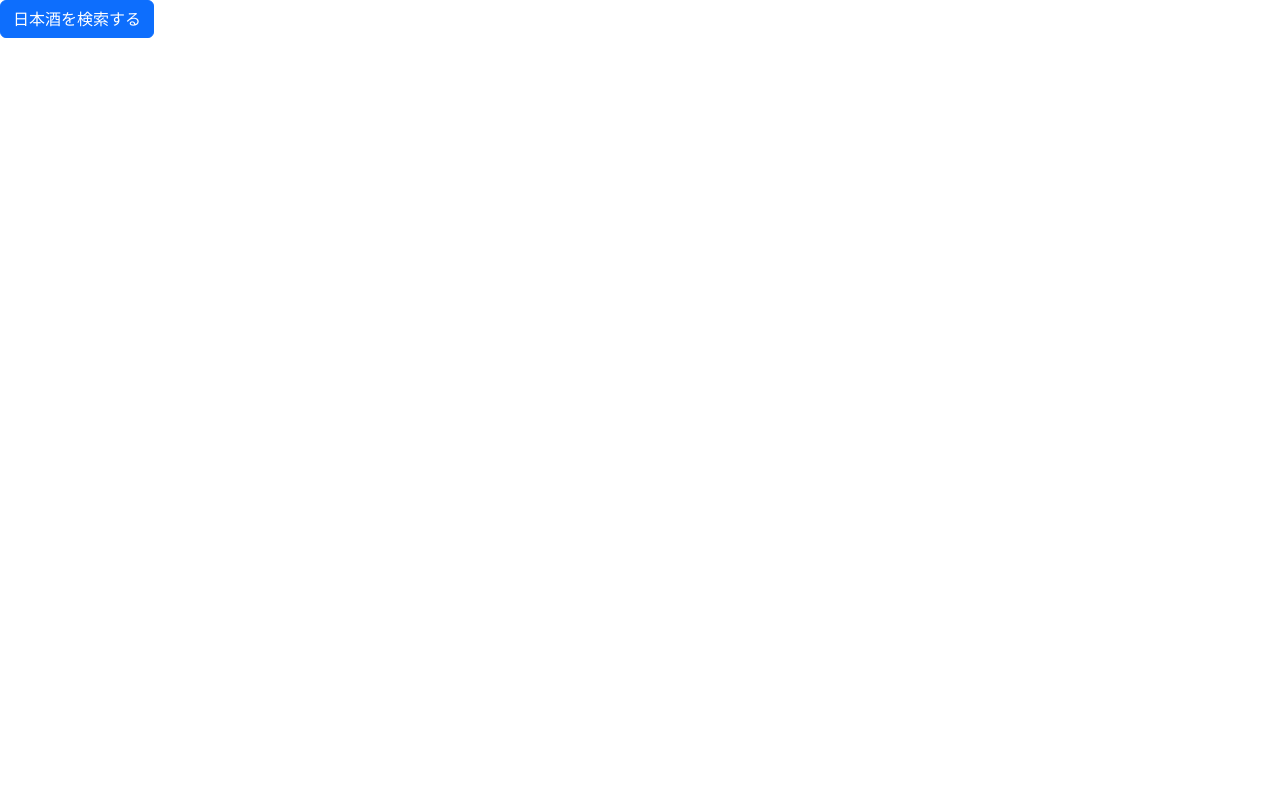
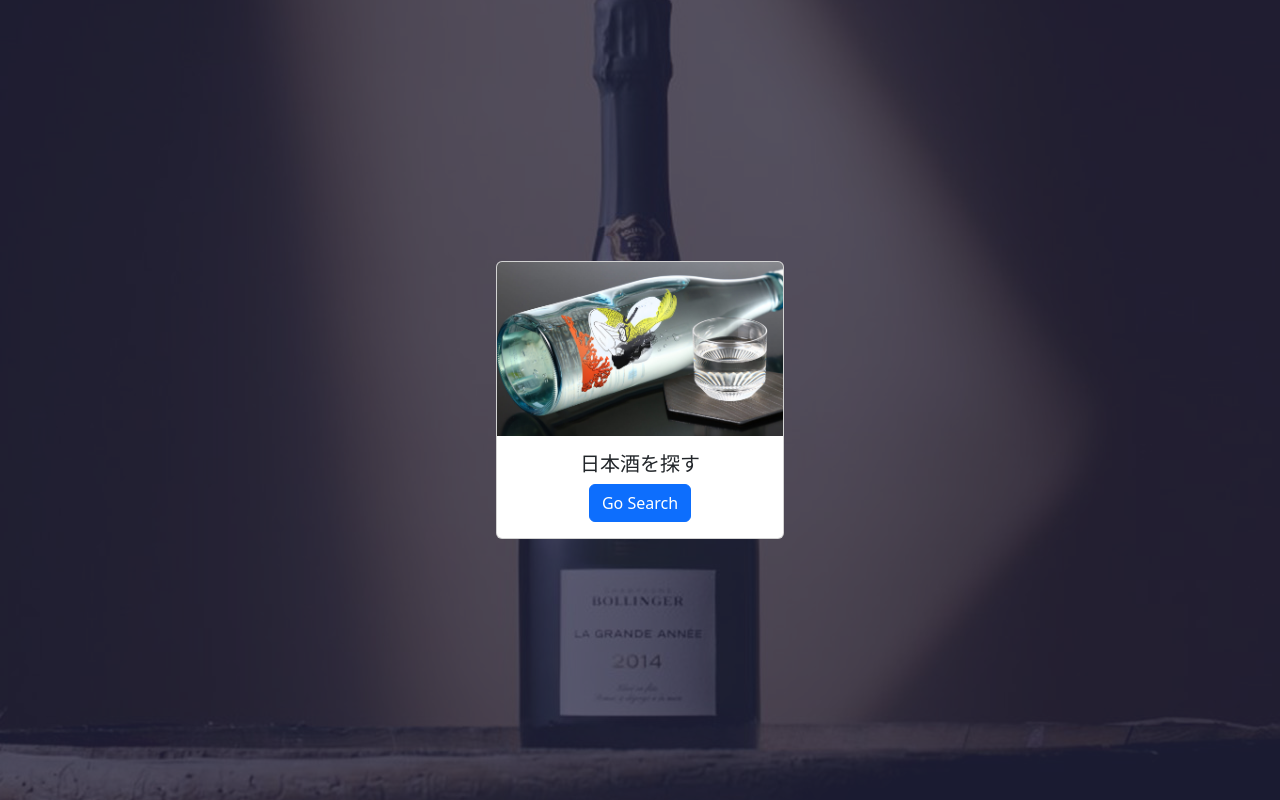
Before and after one commit to HirokiShimoi/kagimoto-sake-search, a React (Create React App) app: page / in a window 1280 px wide. Built offline with nearby package versions, Linux system fonts and the light colour scheme.

Commit message:
フロントエンドトップページ

```diff
--- /dev/null
+++ b/src/pages/HomePage.css
@@ -0,0 +1,26 @@
+.toppage {
+    background-image: url(../images/bollinger.jpg);
+    background-repeat: no-repeat;
+    background-size: cover;
+    background-position: center;
+    position: relative;
+}
+
+.toppage::after {
+    content: "";
+    position: absolute;
+    width: 100%;
+    height: 100%;
+    top: 0;
+    left: 0;
+    background-color: rgba(37,39,71,0.7);
+
+}
+
+.toppage-form{
+    z-index: 5;
+}
+
+.sake-card {
+    z-index: 2;
+}
--- a/src/pages/HomePage.js
+++ b/src/pages/HomePage.js
@@ -1,5 +1,7 @@
-import React from 'react'
-import { useNavigate } from 'react-router-dom'
+import React from 'react';
+import { useNavigate } from 'react-router-dom';
+import './HomePage.css';
+import ohmine from "../images/ohmine.jpg"
 
 const HomePage = () => {
   const navigate = useNavigate();
@@ -9,10 +11,17 @@ const HomePage = () => {
   };
 
   return (
-    <form>
-        <button className="btn btn-primary" onClick={handleButtonClick}>日本酒を検索する</button>
-    </form>
+    <div className='toppage vh-100 d-flex align-items-center justify-content-center'>
+        <div className="card sake-card" style={{width: 18 + "rem"}}>
+            <img src={ohmine} className="card-img-top" alt="大嶺"/>
+            <div className="card-body d-flex flex-column justify-content-center align-items-center">
+                <h5 className="card-title">日本酒を探す</h5>
+                <button className="btn btn-primary sake-search-btn" onClick={handleButtonClick}>Go Search</button>
+            </div>
+        </div>
+    </div>
   )
+
 }
 
 export default HomePage
--- a/src/pages/SearchPage.css
+++ b/src/pages/SearchPage.css
@@ -1,3 +1,7 @@
 .check-box, .info {
     display: inline-block;
 }
+
+.sake-search-btn{
+    z-index: 2;
+}
```
Also changed, not shown: src/images/bollinger.jpg (added), src/images/ohmine.jpg (added).
